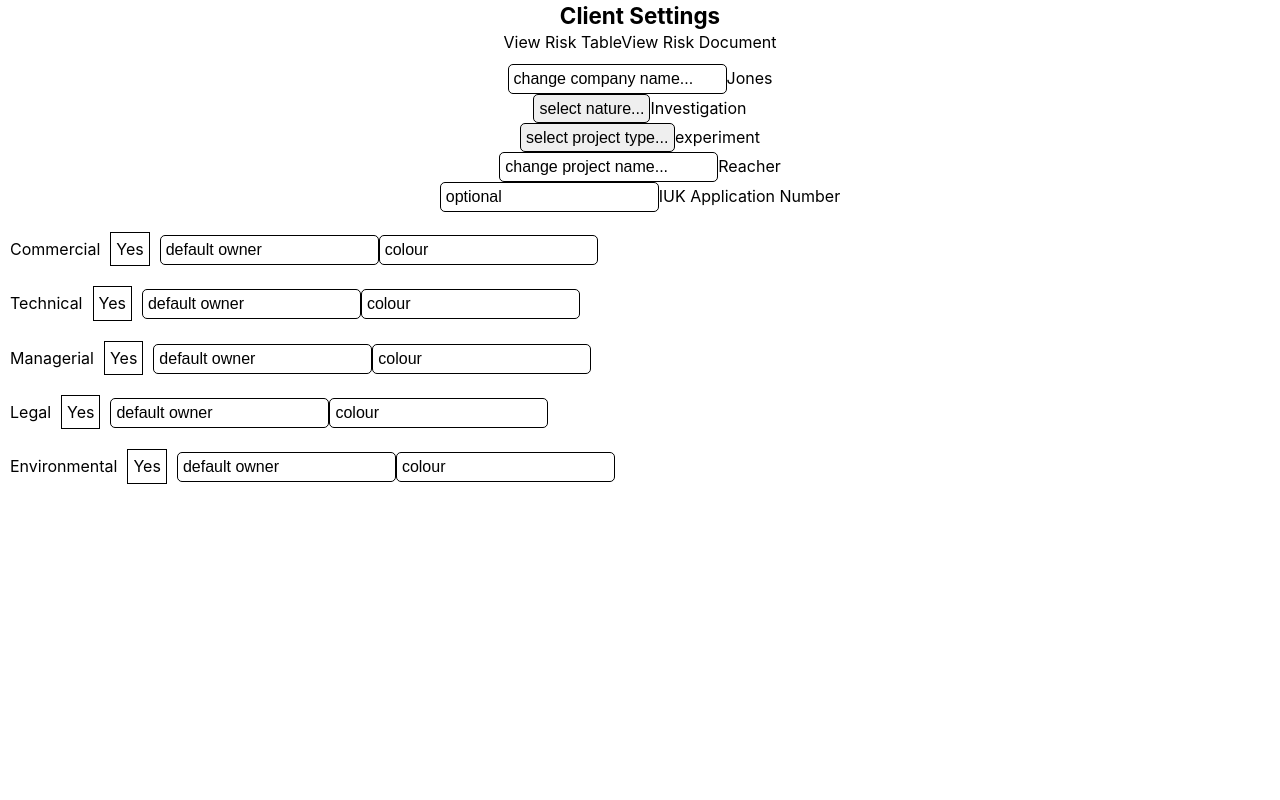
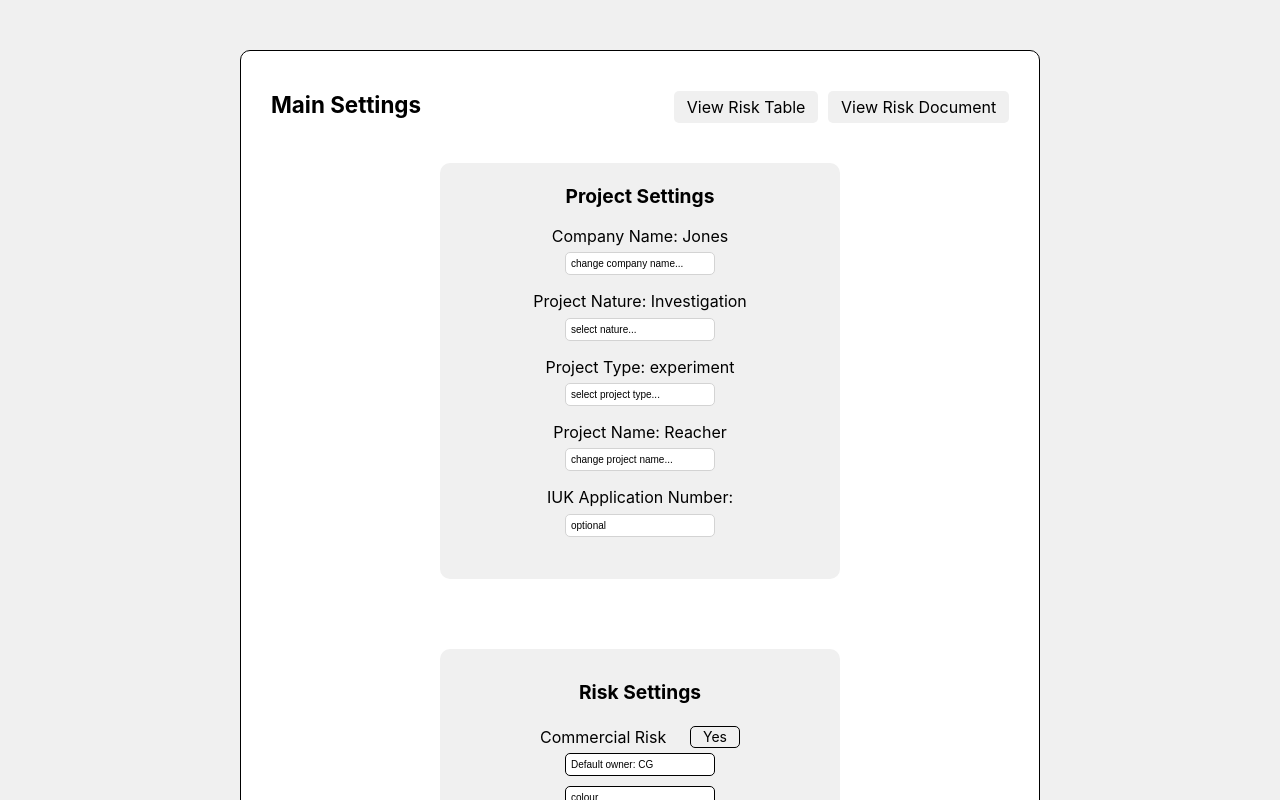
Before and after one commit to jrgrantham/wax, a React (Create React App) app: page / in a window 1280 px wide. Shown: the top 800 px of the page. Built offline with nearby package versions, Linux system fonts and the light colour scheme.

Commit message:
main settings

```diff
--- a/src/clientSettings/ClientSettings.jsx
+++ b/src/clientSettings/ClientSettings.jsx
@@ -1,25 +1,19 @@
 import React from "react";
 import { connect } from "react-redux";
 import styled from "styled-components";
-import { Link } from "react-router-dom";
 import { setProjectInfo } from "../state/actionCreators/riskActionCreators";
 import ProjectSettings from "./ProjectSettings";
-import RiskSettingsSingle from "./RiskSettingsSingle";
+import RiskSettings from "./RiskSettings";
+import Header from "./Header";
 
 function ClientSettings() {
   return (
     <Container>
-      <header>
-        <h4>Client Settings</h4>
-      </header>
-      <Link to="risk-table">View Risk Table</Link>
-      <Link to="risk-document">View Risk Document</Link>
-      <ProjectSettings />
-      <RiskSettingsSingle type={'Commercial'} />
-      <RiskSettingsSingle type={'Technical'} />
-      <RiskSettingsSingle type={'Managerial'} />
-      <RiskSettingsSingle type={'Legal'} />
-      <RiskSettingsSingle type={'Environmental'} />
+      <div className="contents">
+        <Header />
+        <ProjectSettings />
+        <RiskSettings />
+      </div>
     </Container>
   );
 }
@@ -27,5 +21,21 @@ function ClientSettings() {
 export default connect((state) => state, { setProjectInfo })(ClientSettings);
 
 const Container = styled.div`
+  display: flex;
+  flex-direction: column;
+  align-items: center;
+  padding: 50px 20px 50px 20px;
+  background-color: #f0f0f0;
+  /* border: 1px solid black; */
 
+  .contents {
+    display: flex;
+    flex-direction: column;
+    border: 1px solid black;
+    border-radius: 10px;
+    width: 100%;
+    max-width: 800px;
+    padding: 30px;
+    background-color: white;
+  }
 `;
--- /dev/null
+++ b/src/clientSettings/Header.jsx
@@ -0,0 +1,33 @@
+import React from "react";
+import styled from "styled-components";
+import { Link } from "react-router-dom";
+
+export default function Header() {
+  return (
+    <Container>
+      <header>
+        <h4>Main Settings</h4>
+      </header>
+      <div className="links">
+        <Link to="risk-table">View Risk Table</Link>
+        <Link to="risk-document">View Risk Document</Link>
+      </div>
+    </Container>
+  );
+}
+
+const Container = styled.div`
+  display: flex;
+  justify-content: space-between;
+  align-items: baseline;
+  margin-bottom: 10px;
+
+  a {
+    display: inline-block;
+    /* border: 1px solid red; */
+    padding: 0.3rem 0.8rem;
+    border-radius: 5px;
+    margin: 10px 0px 10px 10px;
+    background-color: #f0f0f0;
+  }
+`;
--- a/src/clientSettings/ProjectSettings.jsx
+++ b/src/clientSettings/ProjectSettings.jsx
@@ -2,6 +2,7 @@ import React, { useState } from "react";
 import { connect } from "react-redux";
 import styled from "styled-components";
 import { setProjectInfo } from "../state/actionCreators/riskActionCreators";
+import { globalSettings } from "../riskManagement/globalSettings";
 
 function ProjectSettings(props) {
   const projectDetails = {
@@ -13,51 +14,33 @@ function ProjectSettings(props) {
   };
 
   const [projectForm, setProjectForm] = useState(projectDetails);
-
-  // console.log(props.projectRisks.company);
-
-  const nature = [
-    "select nature...",
-    "nature 1",
-    "nature 2",
-    "nature 3",
-    "nature 4",
-    "nature 5",
-    "nature 6",
-  ];
-
-  const projectType = [
-    "select project type...",
-    "projectType 1",
-    "projectType 2",
-    "projectType 3",
-    "projectType 4",
-    "projectType 5",
-  ];
+  const nature = globalSettings.project.nature;
+  const projectType = globalSettings.project.type;
 
   function onChange(event) {
     setProjectForm({ ...projectForm, [event.target.name]: event.target.value });
   }
 
   function submit() {
-    props.setProjectInfo(projectForm)
+    props.setProjectInfo(projectForm);
   }
 
   return (
     <Container>
       <form className="projectForm">
+        <h5>Project Settings</h5>
         {/* company name */}
+        <label>Company Name: {props.projectRisks.company}</label>
         <input
           type="text"
           onChange={onChange}
           onBlur={() => submit()}
           name="company"
-          placeholder='change company name...'
+          placeholder="change company name..."
         />
-        <label>{props.projectRisks.company}</label>
-        <br />
 
         {/* nature */}
+        <label>Project Nature: {props.projectRisks.nature}</label>
         <select
           // value={projectDetails.nature}
           type="text"
@@ -74,10 +57,9 @@ function ProjectSettings(props) {
             );
           })}
         </select>
-        <label>{props.projectRisks.nature}</label>
-        <br />
 
         {/* type */}
+        <label>Project Type: {props.projectRisks.type}</label>
         <select
           type="text"
           onChange={onChange}
@@ -92,20 +74,18 @@ function ProjectSettings(props) {
             );
           })}
         </select>
-        <label>{props.projectRisks.type}</label>
-        <br />
 
         {/* project */}
+        <label>Project Name: {props.projectRisks.project}</label>
         <input
           type="text"
           onChange={onChange}
           onBlur={() => submit()}
           name="project"
-          placeholder='change project name...'
+          placeholder="change project name..."
         />
-        <label>{props.projectRisks.project}</label>
-        <br />
 
+        <label>IUK Application Number: {props.projectRisks.application}</label>
         <input
           type="text"
           onChange={onChange}
@@ -113,7 +93,6 @@ function ProjectSettings(props) {
           name="application"
           placeholder="optional"
         />
-        <label>IUK Application Number</label>
         <br />
       </form>
     </Container>
@@ -123,17 +102,37 @@ function ProjectSettings(props) {
 export default connect((state) => state, { setProjectInfo })(ProjectSettings);
 
 const Container = styled.div`
+  display: flex;
+  justify-content: center;
+  /* border: 1px solid black; */
+  padding: 20px;
 
-  a {
-    display: inline-block;
-    border: 1px solid #e0e0e0;
-    padding: 0.6rem 1.6rem;
-    border-radius: 5px;
+  h5 {
+    margin: 10px;
+  }
+
+  label {
+    margin: 5px;
   }
 
   .projectForm {
-    /* display: flex; */
-    /* flex-direction: column; */
+    /* border: 1px solid red; */
+    border-radius: 10px;
+    width: 100%;
+    max-width: 400px;
+    display: flex;
+    flex-direction: column;
+    align-items: center;
     padding: 10px;
+    background-color: #f0f0f0;
+
+    input,
+    select {
+      width: 100%;
+      max-width: 150px;
+      font-size: 10px;
+      border: 1px solid lightgrey;
+      margin-bottom: 10px;
+    }
   }
 `;
--- a/src/clientSettings/RiskSettings.jsx
+++ b/src/clientSettings/RiskSettings.jsx
@@ -1,185 +1,41 @@
-import React, { useState } from "react";
-import { connect } from "react-redux";
+import React from "react";
 import styled from "styled-components";
-import { setRiskOptions } from "../state/actionCreators/riskActionCreators";
+import RiskSettingsSingle from "./RiskSettingsSingle";
 
-function RiskSettingsSingle(props) {
-  const riskDetails = {
-    managerial: {
-      display: props.projectRisks.options.managerial.display,
-      defaultOwner: props.projectRisks.options.managerial.defaultOwner,
-      color: props.projectRisks.options.managerial.color,
-    },
-    technical: {
-      display: props.projectRisks.options.technical.display,
-      defaultOwner: props.projectRisks.options.technical.defaultOwner,
-      color: props.projectRisks.options.technical.color,
-    },
-    commercial: {
-      display: props.projectRisks.options.commercial.display,
-      defaultOwner: props.projectRisks.options.commercial.defaultOwner,
-      color: props.projectRisks.options.commercial.color,
-    },
-    legal: {
-      display: props.projectRisks.options.legal.display,
-      defaultOwner: props.projectRisks.options.legal.defaultOwner,
-      color: props.projectRisks.options.legal.color,
-    },
-    environmental: {
-      display: props.projectRisks.options.environmental.display,
-      defaultOwner: props.projectRisks.options.environmental.defaultOwner,
-      color: props.projectRisks.options.environmental.color,
-    },
-  };
-
-  const [riskForm, setRiskForm] = useState(riskDetails);
-
-  function onChange(event) {
-    setRiskForm({ ...riskForm, [event.target.name]: event.target.value });
-  }
-
-  function onFormSubmit(event) {
-    event.preventDefault();
-    props.setRiskOptions(riskForm);
-  }
-
+export default function RiskSettings() {
   return (
     <Container>
-      <form className="riskForm" onSubmit={onFormSubmit}>
-        <div className='type'>
-          <label>Commercial</label>
-          <div>{props.projectRisks.options.commercial.display ? 'On' : 'Off'}</div>
-          <input
-            type="text"
-            onChange={onChange}
-            name="company"
-            placeholder="change company name..."
-          />
-          <input
-            type="text"
-            onChange={onChange}
-            name="company"
-            placeholder="change company name..."
-          />
-        </div>
-
-        <div className='type'>
-          <label>Technical</label>
-          <div>true</div>
-          <input
-            type="text"
-            onChange={onChange}
-            name="company"
-            placeholder="change company name..."
-          />
-          <input
-            type="text"
-            onChange={onChange}
-            name="company"
-            placeholder="change company name..."
-          />
-        </div>
-
-        <div className='type'>
-          <label>Managerial</label>
-          <div>true</div>
-          <input
-            type="text"
-            onChange={onChange}
-            name="company"
-            placeholder="change company name..."
-          />
-          <input
-            type="text"
-            onChange={onChange}
-            name="company"
-            placeholder="change company name..."
-          />
-        </div>
-
-        <div className='type'>
-          <label>Legal</label>
-          <div>true</div>
-          <input
-            type="text"
-            onChange={onChange}
-            name="company"
-            placeholder="change company name..."
-          />
-          <input
-            type="text"
-            onChange={onChange}
-            name="company"
-            placeholder="change company name..."
-          />
-        </div>
-
-        <div className='type'>
-          <label>Environmental</label>
-          <div>true</div>
-          <input
-            type="text"
-            onChange={onChange}
-            name="company"
-            placeholder="change company name..."
-          />
-          <input
-            type="text"
-            onChange={onChange}
-            name="company"
-            placeholder="change company name..."
-          />
-        </div>
-
-        <button type="submit">Submit</button>
-      </form>
+      <div className="content">
+        <h5>Risk Settings</h5>
+        <RiskSettingsSingle type={"Commercial"} />
+        <RiskSettingsSingle type={"Technical"} />
+        <RiskSettingsSingle type={"Managerial"} />
+        <RiskSettingsSingle type={"Legal"} />
+        <RiskSettingsSingle type={"Environmental"} />
+      </div>
     </Container>
   );
 }
 
-export default connect((state) => state, { setRiskOptions })(RiskSettingsSingle);
+const Container = styled.div`
+  display: flex;
+  flex-direction: column;
+  align-items: center;
+  padding: 50px 20px 0 20px;
+  /* border: 1px solid black; */
 
-const Container = styled.div`
-  input,
-  select {
-    color: black;
-    border: 1px solid black;
-    border-radius: 5px;
-    min-width: 200px;
-    padding: 5px;
-    box-shadow: none;
-    -webkit-box-shadow: none;
-    outline: none;
-    -webkit-appearance: none;
-    -moz-appearance: none;
-    -webkit-touch-callout: none;
-    /* -webkit-user-select: none; */
-    /* -khtml-user-select: none; */
-    /* -moz-user-select: none; */
-    /* -ms-user-select: none; */
-    /* user-select: none; */
-    -webkit-tap-highlight-color: rgba(0, 0, 0, 0);
-    ::placeholder {
-      /* Chrome, Firefox, Opera, Safari 10.1+ */
-      color: inherit;
-      opacity: 1; /* Firefox */
-    }
+  H5 {
+    margin-bottom: 10px;
   }
 
-  a {
-    display: inline-block;
-    border: 1px solid #e0e0e0;
-    padding: 0.6rem 1.6rem;
-    border-radius: 5px;
-  }
-
-  .riskForm {
-    /* display: flex; */
-    /* flex-direction: column; */
-    padding: 10px;
-  }
-
-  .type {
+  .content {
     display: flex;
+    flex-direction: column;
+    /* border: 1px solid black; */
+    border-radius: 10px;
+    width: 100%;
+    max-width: 400px;
+    padding: 30px;
+    background-color: #f0f0f0;
   }
 `;
--- a/src/clientSettings/RiskSettingsSingle.jsx
+++ b/src/clientSettings/RiskSettingsSingle.jsx
@@ -1,7 +1,10 @@
 import React, { useState } from "react";
 import { connect } from "react-redux";
 import styled from "styled-components";
-import { setRiskOptions } from "../state/actionCreators/riskActionCreators";
+import {
+  setRiskOptions,
+  toggleRiskDisplay,
+} from "../state/actionCreators/riskActionCreators";
 
 function RiskSettings(props) {
   const type = props.type.toLowerCase();
@@ -18,28 +21,26 @@ function RiskSettings(props) {
     setRiskForm({ ...riskForm, [event.target.name]: event.target.value });
   }
 
-  function toggleDisplay() {
-    const toggledDisplay = !riskForm.display;
-    setRiskForm({ ...riskForm, display: toggledDisplay });
-    submit();
-  }
-
   function submit() {
     props.setRiskOptions(type, riskForm);
   }
 
   return (
     <Container>
-      <form className="riskForm" >
-        <label>{props.type}</label>
-        <div className="include" onClick={() => toggleDisplay()}>
-          {riskForm.display ? "Yes" : "No"}
+      <form>
+        <div className="header">
+          <label>{props.type} Risk</label>
+          <div className="button" onClick={() => props.toggleRiskDisplay(type)}>
+            <p>{props.projectRisks.options[type].display ? "Yes" : "No"}</p>
           </div>
+        </div>
+        {props.projectRisks.options[type].display ? (
+          <div className="options">
             <input
               type="text"
               onChange={onChange}
               name="defaultOwner"
-          placeholder="default owner"
+              placeholder={`Default owner: ${props.projectRisks.options[type].defaultOwner}`}
               onBlur={() => submit()}
             />
             <input
@@ -49,57 +50,60 @@ function RiskSettings(props) {
               placeholder="colour"
               onBlur={() => submit()}
             />
+          </div>
+        ) : null}
       </form>
     </Container>
   );
 }
 
-export default connect((state) => state, { setRiskOptions })(RiskSettings);
+export default connect((state) => state, { setRiskOptions, toggleRiskDisplay })(
+  RiskSettings
+);
 
 const Container = styled.div`
   display: flex;
-  flex-direction: row;
+  flex-direction: column;
+  align-items: center;
+  padding: 10px;
+  /* border: 1px solid red; */
+
+  form {
+    /* border: 1px solid red; */
+    display: flex;
+    flex-direction: column;
+    align-items: center;
+    width: 100%;
+    max-width: 300px;
+    .header {
+      display: flex;
+      /* border: 1px solid red; */
+      justify-content: space-between;
+      width: 200px;
+      .button {
+        display: inline-block;
+        border: 1px solid black;
+        border-radius: 5px;
+        width: 50px;
+        /* padding: 5px; */
+        /* margin: 0 10px; */
+        p {
+          text-align: center;
+          font-size: 14px;
+        }
+        &:hover {
+          cursor: pointer;
+        }
+      }
+    }
+  }
 
   input,
   select {
-    color: black;
-    border: 1px solid black;
-    border-radius: 5px;
-    min-width: 200px;
-    padding: 5px;
-    box-shadow: none;
-    -webkit-box-shadow: none;
-    outline: none;
-    -webkit-appearance: none;
-    -moz-appearance: none;
-    -webkit-touch-callout: none;
-    /* -webkit-user-select: none; */
-    /* -khtml-user-select: none; */
-    /* -moz-user-select: none; */
-    /* -ms-user-select: none; */
-    /* user-select: none; */
-    -webkit-tap-highlight-color: rgba(0, 0, 0, 0);
-    ::placeholder {
-      /* Chrome, Firefox, Opera, Safari 10.1+ */
-      color: inherit;
-      opacity: 1; /* Firefox */
-    }
-  }
-
-  .riskForm {
-    /* display: flex; */
-    /* flex-direction: column; */
-    padding: 10px;
-  }
-
-  .include {
-    display: inline-block;
-    border: 1px solid black;
-    padding: 5px;
-    margin: 0 10px;
-  }
-
-  .type {
-    display: flex;
+    width: 100%;
+    max-width: 150px;
+    font-size: 10px;
+    /* border: 1px solid red; */
+    margin: 5px;
   }
 `;
--- a/src/index.css
+++ b/src/index.css
@@ -192,6 +192,7 @@ textarea,
 select {
   font-size: 16px;
   color: black;
+  background-color: white;
   border: 1px solid black;
   border-radius: 5px;
   padding: 5px;
--- /dev/null
+++ b/src/riskManagement/globalSettings.js
@@ -0,0 +1,21 @@
+export const globalSettings = {
+  project: {
+    nature: [
+      "select nature...",
+      "nature 1",
+      "nature 2",
+      "nature 3",
+      "nature 4",
+      "nature 5",
+      "nature 6",
+    ],
+    type: [
+      "select project type...",
+      "projectType 1",
+      "projectType 2",
+      "projectType 3",
+      "projectType 4",
+      "projectType 5",
+    ]
+  }
+}
--- a/src/state/actionCreators/riskActionCreators.js
+++ b/src/state/actionCreators/riskActionCreators.js
@@ -69,7 +69,15 @@ export function addEmptyRow(type, data) {
     type: actionTypes.ADD_EMPTY_ROW,
     payload: {
       data,
-      type
+      type,
     },
   };
 }
+
+export function toggleRiskDisplay(type) {
+  console.log(type);
+  return {
+    type: actionTypes.TOGGLE_RISK_DISPLAY,
+    payload: type,
+  }
+}
--- a/src/state/reducers/riskReducers.js
+++ b/src/state/reducers/riskReducers.js
@@ -111,7 +111,22 @@ export function riskReducer(state = riskData, action) {
       console.log("set risk info reducer");
       return {
         ...state,
-        [action.payload.type]: state[action.payload.type].concat(action.payload.data),
+        [action.payload.type]: state[action.payload.type].concat(
+          action.payload.data
+        ),
+      };
+    case actionTypes.TOGGLE_RISK_DISPLAY:
+      console.log(action.payload);
+
+      return {
+        ...state,
+        options: {
+          ...state.options,
+          [action.payload]: {
+            ...state.options[action.payload],
+            display: !state.options[action.payload].display
+          }
+        },
       };
     default:
       return state;
```
Also changed, not shown: src/clientSettings/ProjectSingle.jsx (deleted, +0 -139 lines), src/state/actionTypes.js (+6 -4 lines). Lines whose indentation alone changed are shown as unchanged.
